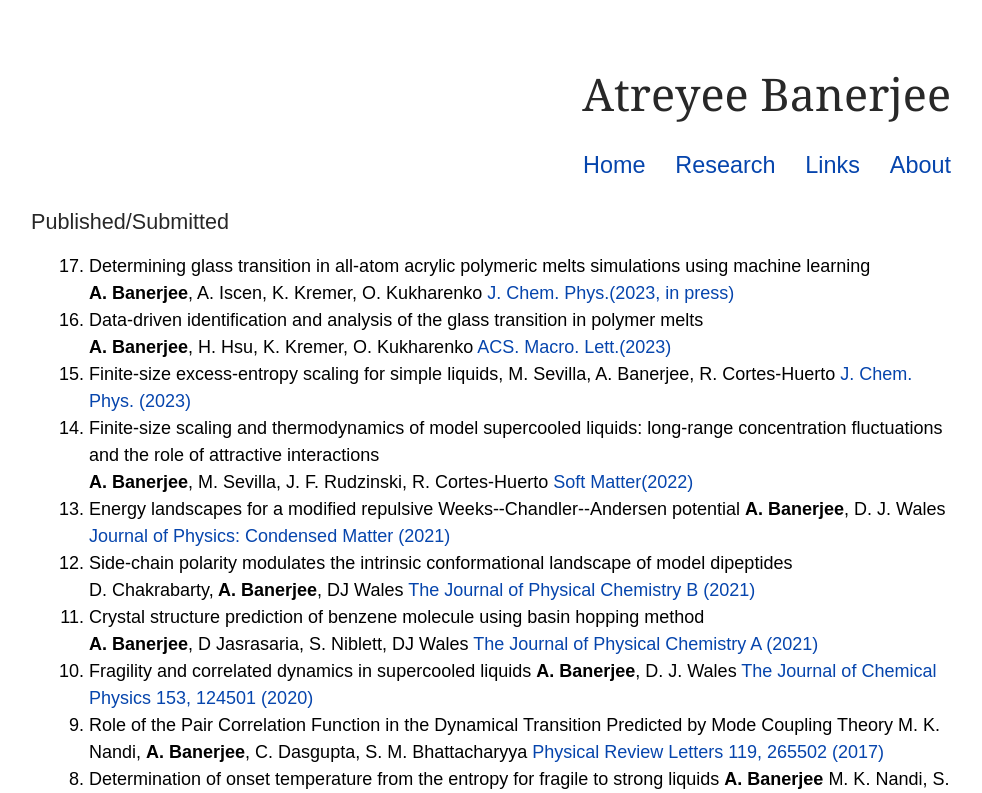
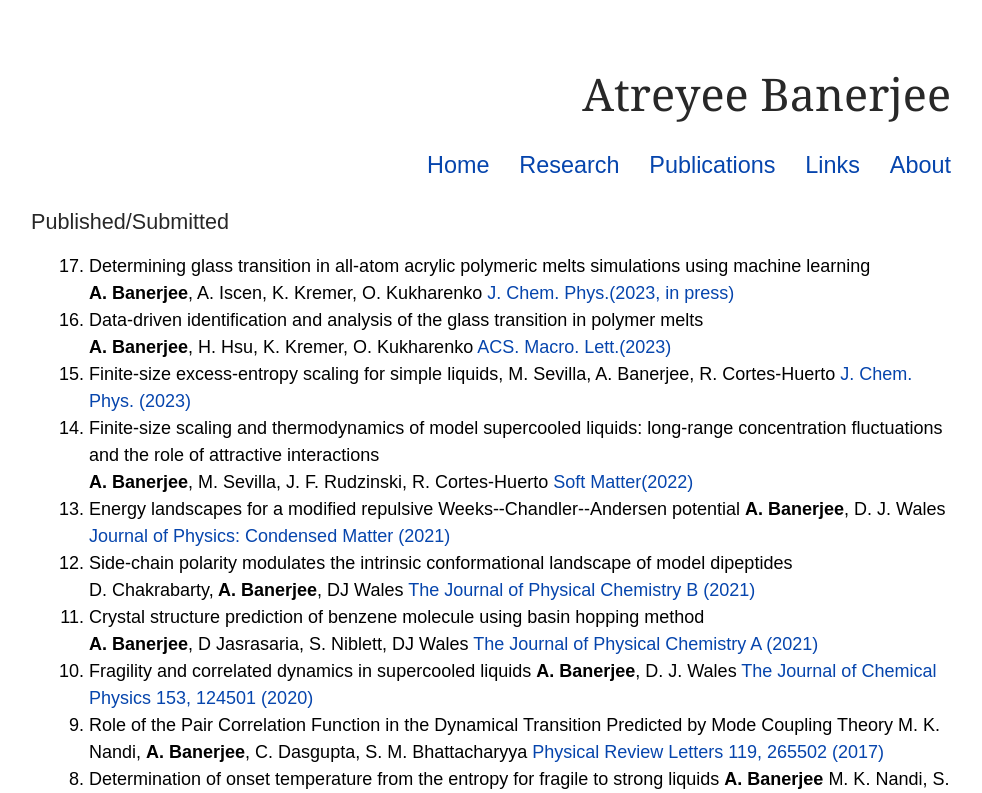
Before and after one commit to Atreyeempip/Atreyeempip.github.io, a plain HTML site: page publications.html in a window 1280 px wide. Shown: the top 793 px of the page, without its empty margins (149-1131 px from the left). Drawn offline with Linux system fonts and the light colour scheme.

Commit message:
my git code links added

```diff
--- a/publications.html
+++ b/publications.html
@@ -26,6 +26,7 @@
         <ul>
             <li><a href="index.html">Home</li></a>
             <li><a href="research.html">Research</a></li>
+            <li><a href="publications.html">Publications</a></li>
             <li><a href="links.html">Links</a></li>
             <li><a href="aboutMe.html">About</a></li>
         </ul>
```
